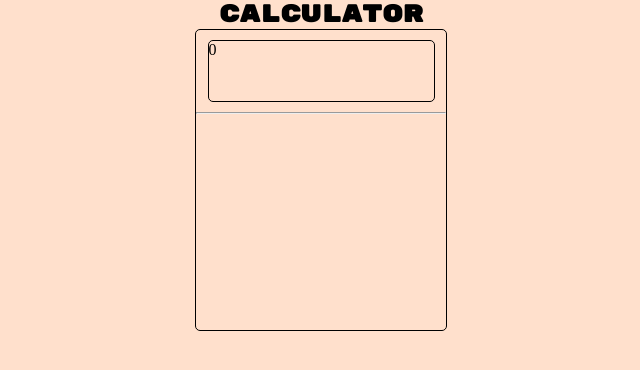
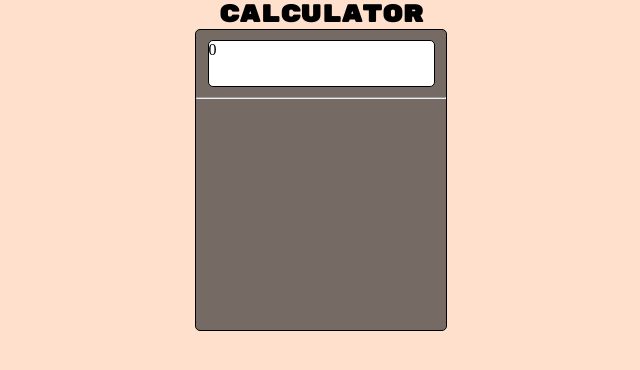
Before and after one commit to SMFaysalHaque/calculator, a plain HTML site: page index.html in a window 1280 px wide. Shown: the whole page, without its empty margins (319-959 px from the left). Drawn offline with Linux system fonts and the light colour scheme.

Commit message:
update calculator display and body color

```diff
--- a/style.css
+++ b/style.css
@@ -28,6 +28,7 @@ body{
     margin: 0 auto;
     border: 1px solid black;
     border-radius: 5px;
+    background-color: rgba(54, 52, 52, 0.678);
 }
 /* calculator-body end */
 
@@ -35,10 +36,10 @@ body{
 .display-area{
     display: block;
     width: 90%;
-    height: 20%;
+    height: 15%;
     margin: 10px auto;
     border: 1px solid black;
     border-radius: 5px;
-
+    background-color: white;
 }
 /* display-area end */
```
